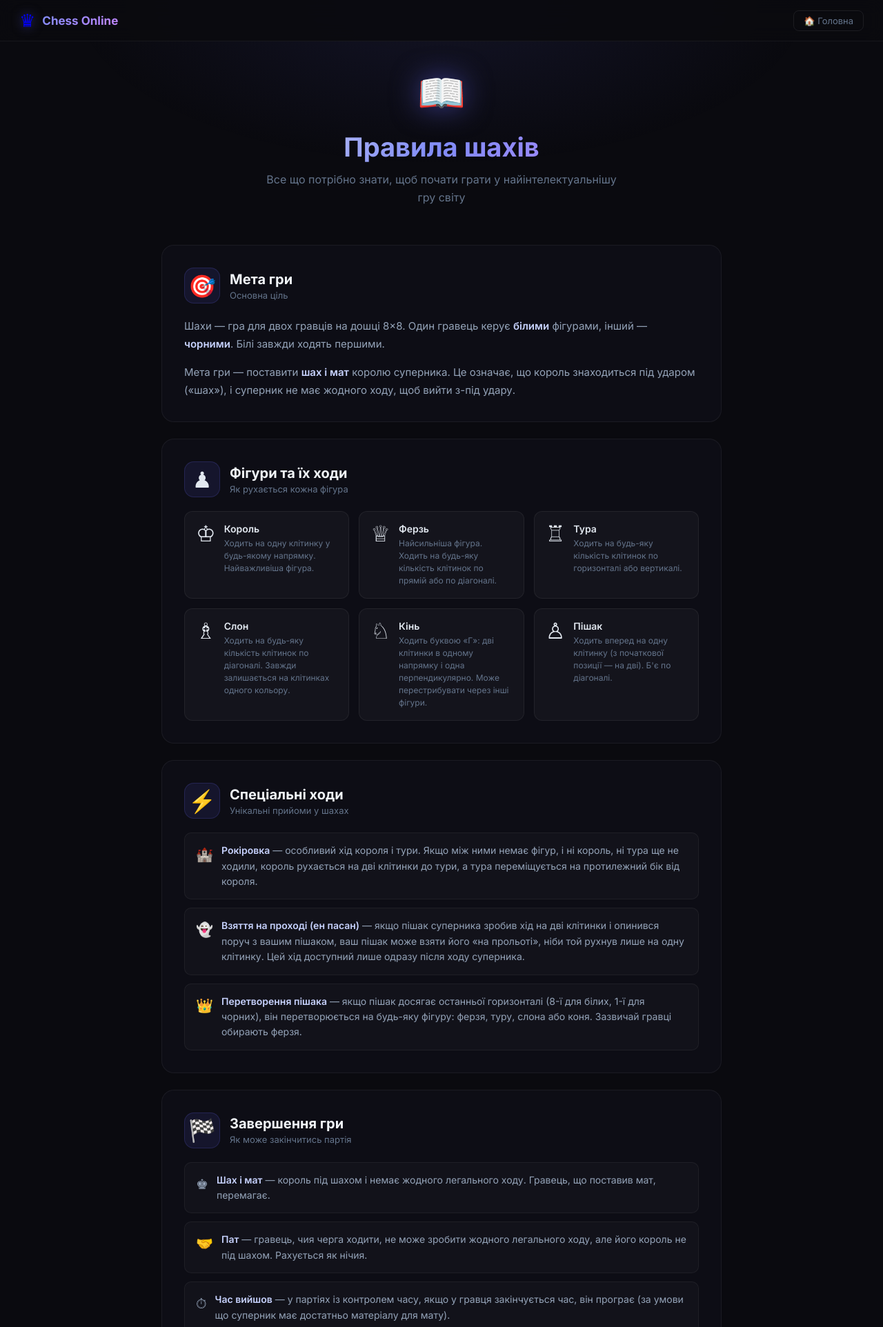
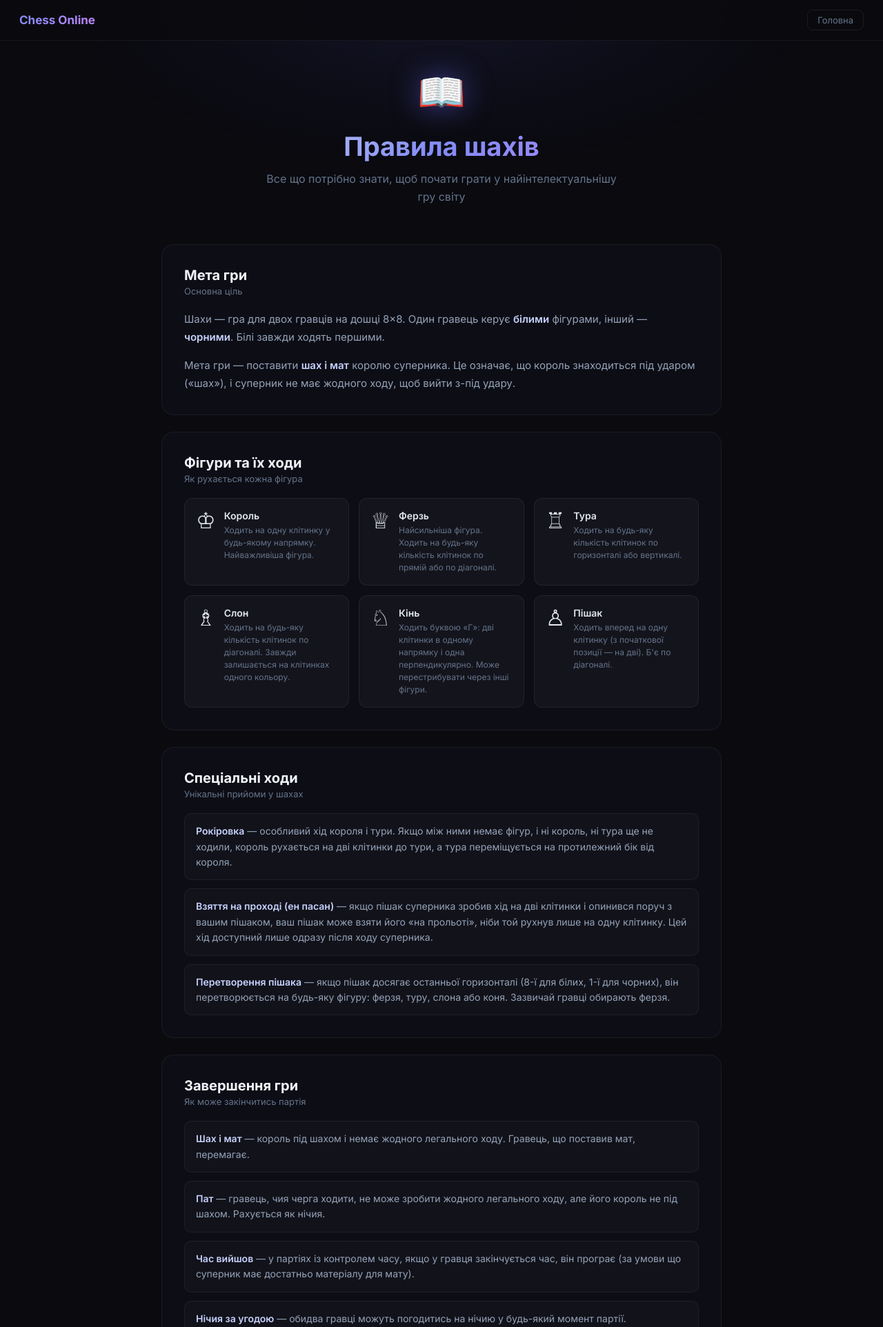
Before and after one commit to zalevskyvova/web_chess_online, a FastAPI app: page /rules in a window 1280 px wide. Shown: the top 1924 px of the page at 69% size. Run offline with FastAPI, Linux system fonts and the light colour scheme.

Commit message:
Update chess app: chess logic, main, styles, game js, rules page

```diff
--- a/chess_logic.py
+++ b/chess_logic.py
@@ -35,14 +35,25 @@ def which_side_move(board):
         return "White"
     else:
         return "Black"
-def get_bot_move(board,depth):
+def get_bot_move(board, depth):
     try:
         current_fen = board.fen()
-        response = requests.get(f"https://lichess.org/api/cloud-eval?fen={current_fen}&depth={depth}")
-        moves = response.json()['pvs'][0]['moves']
-        return moves.split()[0]
-    except requests.exceptions.RequestException:
-        return None
+        response = requests.get(f"https://stockfish.online/api/s/v2.php?fen={current_fen}&depth={depth}", timeout=5)
+        if response.status_code == 200:
+            data = response.json()
+            if data.get('success') and 'bestmove' in data:
+                # 'bestmove' format: "bestmove e2e4 ponder c7c5"
+                parts = data['bestmove'].split()
+                if len(parts) >= 2:
+                    return parts[1]
+    except Exception:
+        pass
+
+    # Якщо API не відповіло або повернуло помилку, беремо будь-який доступний легальний хід
+    legal_moves = list(board.legal_moves)
+    if legal_moves:
+        return random.choice(legal_moves).uci()
+    return None
 def get_random_string(length):
         # Choose characters from: lowercase, uppercase, and digits
         characters = string.ascii_letters + string.digits
--- a/main.py
+++ b/main.py
@@ -281,7 +281,7 @@ async def move(data: Chess, current_user: User = Depends(get_current_user)):
         if success and status in ("playing", "check"):
             diff = DIFFICULTY[rooms_dict[data.room_id]['difficulty']]
             await asyncio.sleep(0.5)
-            bot_move = get_bot_move(board, diff['engine_prob'], diff['depth'])
+            bot_move = get_bot_move(board, diff)
             if bot_move is None:
                 return {'success': False, 'status': 'bot_error'}
             make_move(board, bot_move)
@@ -293,6 +293,7 @@ async def move(data: Chess, current_user: User = Depends(get_current_user)):
                 'success': bot_move,
                 'status': status,
                 'turn': turn,
+                'current_FEN': board.fen(),
                 'w_timer': rooms_dict[data.room_id]['w_timer'],
                 'b_timer': rooms_dict[data.room_id]['b_timer'],
                 'move_history': move_history
@@ -301,6 +302,7 @@ async def move(data: Chess, current_user: User = Depends(get_current_user)):
             'success': success,
             'status': status,
             'turn': turn,
+            'current_FEN': board.fen(),
             'w_timer': rooms_dict[data.room_id]['w_timer'],
             'b_timer': rooms_dict[data.room_id]['b_timer'],
             'move_history': move_history
@@ -322,6 +324,7 @@ async def move(data: Chess, current_user: User = Depends(get_current_user)):
             'success': success,
             'status': status,
             'turn': turn,
+            'current_FEN': board.fen(),
             'w_timer': rooms_dict[data.room_id]['w_timer'],
             'b_timer': rooms_dict[data.room_id]['b_timer'],
             'move_history': move_history
@@ -341,8 +344,14 @@ async def create_room(data: CreateRoom, current_user: User = Depends(get_current
     if final_color == "random":
         final_color = random.choice(["white", "black"])
 
+    board = chess.Board()
+    if data.against == "bot" and final_color == "black":
+        bot_move = get_bot_move(board, DIFFICULTY[diff])
+        if bot_move:
+            make_move(board, bot_move)
+
     rooms_dict[room_id] = {
-        'board': chess.Board(),
+        'board': board,
         'timer': data.time_control,
         'w_timer': game_time,
         'b_timer': game_time,
--- a/templates/rulesofgame.html
+++ b/templates/rulesofgame.html
@@ -178,10 +178,10 @@
 
 <nav>
     <a class="nav-logo" href="/">
-        <span>♛</span>
+
         <h2>Chess Online</h2>
     </a>
-    <a href="/" class="btn-nav">🏠 Головна</a>
+    <a href="/" class="btn-nav">Головна</a>
 </nav>
 
 <main>
@@ -194,7 +194,7 @@
     <!-- Мета гри -->
     <div class="section">
         <div class="section-header">
-            <div class="section-icon">🎯</div>
+
             <div>
                 <div class="section-title">Мета гри</div>
                 <div class="section-desc">Основна ціль</div>
@@ -207,7 +207,7 @@
     <!-- Фігури -->
     <div class="section">
         <div class="section-header">
-            <div class="section-icon">♟</div>
+
             <div>
                 <div class="section-title">Фігури та їх ходи</div>
                 <div class="section-desc">Як рухається кожна фігура</div>
@@ -262,7 +262,7 @@
     <!-- Спеціальні ходи -->
     <div class="section">
         <div class="section-header">
-            <div class="section-icon">⚡</div>
+
             <div>
                 <div class="section-title">Спеціальні ходи</div>
                 <div class="section-desc">Унікальні прийоми у шахах</div>
@@ -270,15 +270,15 @@
         </div>
         <ul class="rules-list">
             <li>
-                <span class="rule-icon">🏰</span>
+
                 <div><strong>Рокіровка</strong> — особливий хід короля і тури. Якщо між ними немає фігур, і ні король, ні тура ще не ходили, король рухається на дві клітинки до тури, а тура переміщується на протилежний бік від короля.</div>
             </li>
             <li>
-                <span class="rule-icon">👻</span>
+
                 <div><strong>Взяття на проході (ен пасан)</strong> — якщо пішак суперника зробив хід на дві клітинки і опинився поруч з вашим пішаком, ваш пішак може взяти його «на прольоті», ніби той рухнув лише на одну клітинку. Цей хід доступний лише одразу після ходу суперника.</div>
             </li>
             <li>
-                <span class="rule-icon">👑</span>
+
                 <div><strong>Перетворення пішака</strong> — якщо пішак досягає останньої горизонталі (8-ї для білих, 1-ї для чорних), він перетворюється на будь-яку фігуру: ферзя, туру, слона або коня. Зазвичай гравці обирають ферзя.</div>
             </li>
         </ul>
@@ -287,7 +287,7 @@
     <!-- Закінчення гри -->
     <div class="section">
         <div class="section-header">
-            <div class="section-icon">🏁</div>
+
             <div>
                 <div class="section-title">Завершення гри</div>
                 <div class="section-desc">Як може закінчитись партія</div>
@@ -295,27 +295,27 @@
         </div>
         <ul class="rules-list">
             <li>
-                <span class="rule-icon">♚</span>
+
                 <div><strong>Шах і мат</strong> — король під шахом і немає жодного легального ходу. Гравець, що поставив мат, перемагає.</div>
             </li>
             <li>
-                <span class="rule-icon">🤝</span>
+
                 <div><strong>Пат</strong> — гравець, чия черга ходити, не може зробити жодного легального ходу, але його король не під шахом. Рахується як нічия.</div>
             </li>
             <li>
-                <span class="rule-icon">⏱</span>
+
                 <div><strong>Час вийшов</strong> — у партіях із контролем часу, якщо у гравця закінчується час, він програє (за умови що суперник має достатньо матеріалу для мату).</div>
             </li>
             <li>
-                <span class="rule-icon">📋</span>
+
                 <div><strong>Нічия за угодою</strong> — обидва гравці можуть погодитись на нічию у будь-який момент партії.</div>
             </li>
             <li>
-                <span class="rule-icon">🔁</span>
+
                 <div><strong>Троєразове повторення позиції</strong> — якщо одна й та сама позиція виникає тричі, будь-який із гравців може заявити нічию.</div>
             </li>
             <li>
-                <span class="rule-icon">🏳</span>
+
                 <div><strong>Здача</strong> — гравець може в будь-який момент здатися, визнавши поразку.</div>
             </li>
         </ul>
@@ -324,28 +324,28 @@
     <!-- Поради для початківців -->
     <div class="section">
         <div class="section-header">
-            <div class="section-icon">💡</div>
+
             <div>
                 <div class="section-title">Поради для початківців</div>
                 <div class="section-desc">Основні стратегічні принципи</div>
             </div>
         </div>
         <ul class="rules-list">
-            <li><span class="rule-icon">⚔️</span><div><strong>Контролюйте центр</strong> — намагайтесь розміщувати пішаки та фігури у центрі дошки (поля e4, e5, d4, d5).</div></li>
-            <li><span class="rule-icon">🚀</span><div><strong>Розвивайте фігури</strong> — на початку партії виводьте коней та слонів до активних позицій.</div></li>
-            <li><span class="rule-icon">🏰</span><div><strong>Рокіруйтесь своєчасно</strong> — рокіровка забезпечує безпеку вашому королю та активізує туру.</div></li>
-            <li><span class="rule-icon">👁️</span><div><strong>Думайте наперед</strong> — перед кожним ходом запитайте себе: чим відповість суперник? Розраховуйте варіанти на кілька ходів вперед.</div></li>
-            <li><span class="rule-icon">🎯</span><div><strong>Не жертвуйте фігурами дарма</strong> — кожна фігура має цінність. Ферзь найдорожчий, пішак найдешевший.</div></li>
+            <li><div><strong>Контролюйте центр</strong> — намагайтесь розміщувати пішаки та фігури у центрі дошки (поля e4, e5, d4, d5).</div></li>
+            <li><div><strong>Розвивайте фігури</strong> — на початку партії виводьте коней та слонів до активних позицій.</div></li>
+            <li><div><strong>Рокіруйтесь своєчасно</strong> — рокіровка забезпечує безпеку вашому королю та активізує туру.</div></li>
+            <li><div><strong>Думайте наперед</strong> — перед кожним ходом запитайте себе: чим відповість суперник? Розраховуйте варіанти на кілька ходів вперед.</div></li>
+            <li><div><strong>Не жертвуйте фігурами дарма</strong> — кожна фігура має цінність. Ферзь найдорожчий, пішак найдешевший.</div></li>
         </ul>
     </div>
 
     <!-- CTA -->
     <div class="cta-box">
-        <div class="cta-title">Готові зіграти? ♟</div>
+        <div class="cta-title">Готові зіграти? </div>
         <div class="cta-desc">Застосуйте ці знання на практиці — зіграйте проти бота або запросіть друга!</div>
         <div class="cta-buttons">
-            <a href="/game-bot" class="btn-cta btn-cta-primary">🤖 Грати проти бота</a>
-            <a href="/game" class="btn-cta btn-cta-secondary">👥 Грати з гравцем</a>
+            <a href="/game-bot" class="btn-cta btn-cta-primary">Грати проти бота</a>
+            <a href="/game" class="btn-cta btn-cta-secondary">Грати з гравцем</a>
         </div>
     </div>
 </main>
```
Also changed, not shown: static/css/style.css (+5 -3 lines), static/js/game.js (+9 -13 lines).
